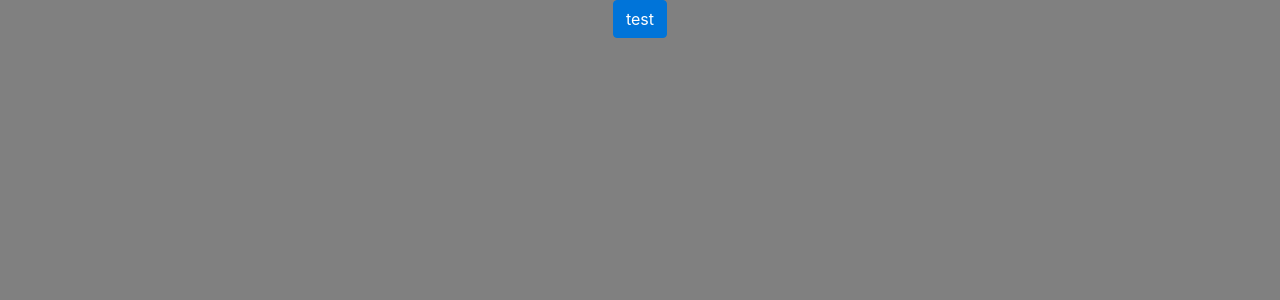
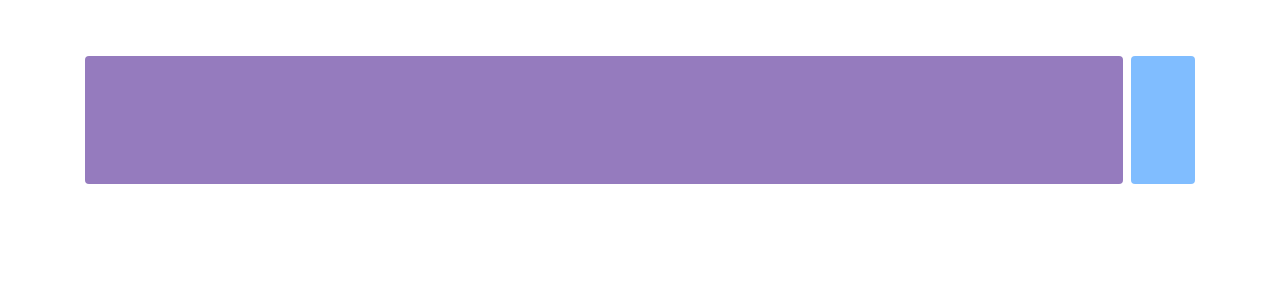
Before and after one commit to lugithub/lreactstrap, a React (Create React App) app: page / in a window 1280 px wide. Shown: the top 300 px of the page. Built offline with nearby package versions, Linux system fonts and the light colour scheme.

Commit message:
responsive breakpoints

```diff
--- a/src/App.css
+++ /dev/null
@@ -1,36 +0,0 @@
-.App {
-  text-align: center;
-}
-
-.App-logo {
-  animation: App-logo-spin infinite 20s linear;
-  height: 40vmin;
-}
-
-.App-header {
-  background-color: #282c34;
-  min-height: 100vh;
-  display: flex;
-  flex-direction: column;
-  align-items: center;
-  justify-content: center;
-  font-size: calc(10px + 2vmin);
-  color: white;
-}
-
-.App-link {
-  color: #61dafb;
-}
-
-@keyframes App-logo-spin {
-  from {
-    transform: rotate(0deg);
-  }
-  to {
-    transform: rotate(360deg);
-  }
-}
-
-.foo {
-  /* background-color: var(--light, blue); */
-}
--- a/src/App.js
+++ b/src/App.js
@@ -1,14 +1,16 @@
-import React, { Component } from 'react';
-import logo from './logo.svg';
-import './App.css';
-import { Button } from 'reactstrap';
+import React, { Component } from "react";
+import logo from "./logo.svg";
+import "./App.scss";
+import { Button, Container } from "reactstrap";
 
 class App extends Component {
   render() {
     return (
-      <div className="App">
-        <Button color="primary" className="foo" onClick={console.log}>test</Button>
-      </div>
+      <Container className="custom-class">
+        <div class="bd-example-container-header" />
+        <div class="bd-example-container-sidebar" />
+        <div class="bd-example-container-body" />
+      </Container>
     );
   }
 }
--- /dev/null
+++ b/src/App.scss
@@ -0,0 +1,70 @@
+@import '~bootstrap/scss/bootstrap.scss';
+
+.App {
+  text-align: center;
+}
+
+.App-logo {
+  animation: App-logo-spin infinite 20s linear;
+  height: 40vmin;
+}
+
+.App-header {
+  background-color: #282c34;
+  min-height: 100vh;
+  display: flex;
+  flex-direction: column;
+  align-items: center;
+  justify-content: center;
+  font-size: calc(10px + 2vmin);
+  color: white;
+}
+
+.App-link {
+  color: #61dafb;
+}
+
+@keyframes App-logo-spin {
+  from {
+    transform: rotate(0deg);
+  }
+  to {
+    transform: rotate(360deg);
+  }
+}
+
+.foo {
+  /* background-color: var(--light, blue); */
+}
+
+.bd-example-container-header {
+  height: 3rem;
+  margin-bottom: .5rem;
+  background-color: #fff;
+  border-radius: .25rem;
+}
+
+.bd-example-container-sidebar {
+  float: right;
+  width: 4rem;
+  height: 8rem;
+  background-color: #80bdff;
+  border-radius: .25rem;
+}
+
+.bd-example-container-body {
+  height: 8rem;
+  margin-right: 4.5rem;
+  background-color: #957bbe;
+  border-radius: .25rem;
+}
+
+// Example: Hide starting at `min-width: 0`, and then show at the `sm` breakpoint
+.custom-class {
+  display: none;
+}
+@include media-breakpoint-up(sm) {
+  .custom-class {
+    display: block;
+  }
+}
--- a/src/custom.scss
+++ b/src/custom.scss
@@ -12,6 +12,7 @@ $theme-colors: (
 // Import Bootstrap and its default variables
 @import '~bootstrap/scss/bootstrap.scss';
 
+
 // Override custom properties
 // :root {
 //   --blue: #ff7bff;
```
